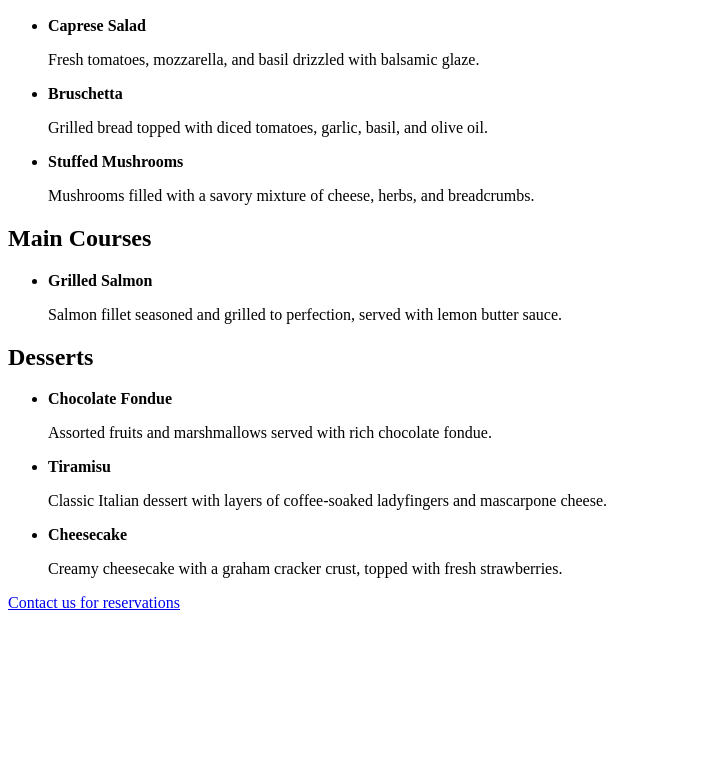
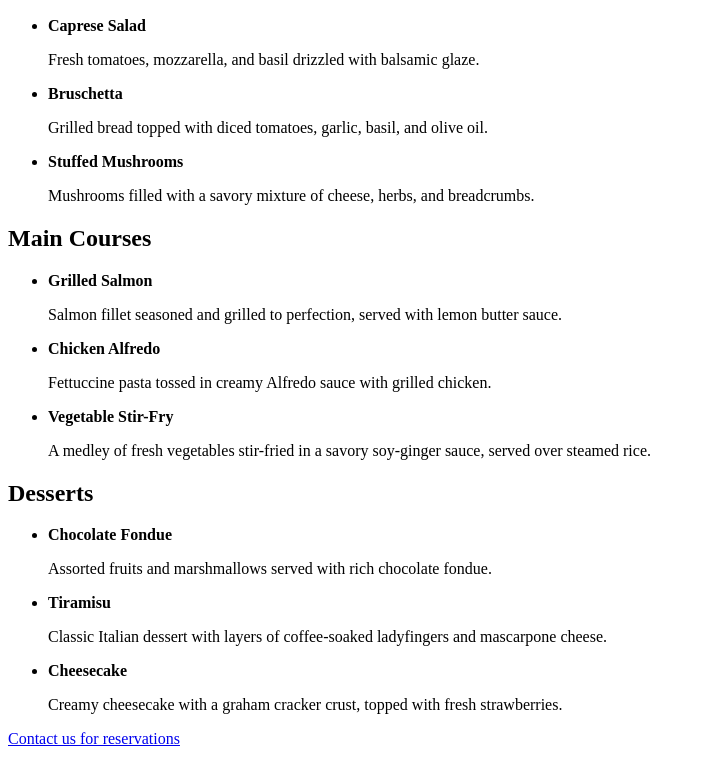
Before and after one commit to NadyKoskei/html_project2, a plain HTML site: page index.html in a window 1280 px wide. Shown: the part 110-874 px from the top of the page, without its empty margins (0-705 px from the left). Before the commit the page ends 800 px from the top, so only its background shows below. Drawn offline with Linux system fonts and the light colour scheme.

Commit message:
adding 2 main course meals

```diff
--- a/index.html
+++ b/index.html
@@ -57,6 +57,22 @@
       </li>
 
       <!-- Add two more main course items with descriptions -->
+
+      <li>
+        <strong>Chicken Alfredo</strong>
+
+        <p>
+          Fettuccine pasta tossed in creamy Alfredo sauce with grilled chicken.
+        </p>
+      </li>
+
+        <li>
+            <strong>Vegetable Stir-Fry</strong>
+
+            <p>
+            A medley of fresh vegetables stir-fried in a savory soy-ginger sauce, served over steamed rice.
+            </p>
+        </li>
     </ul>
 
     <h2>Desserts</h2>
```
